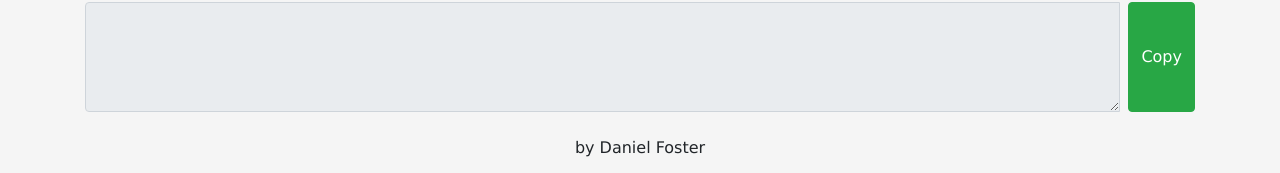
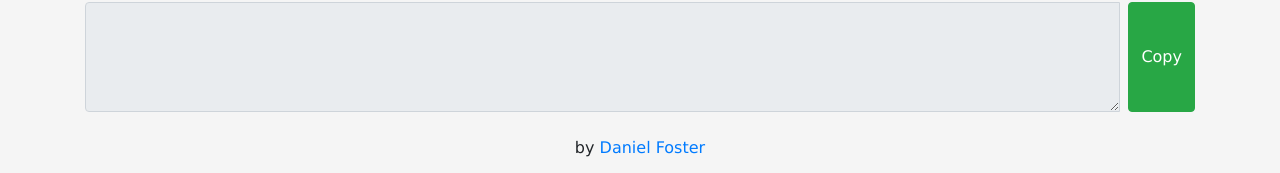
Before and after one commit to GilangPambudi/absence-generator, a plain HTML site: page index.html in a window 1280 px wide. Shown: the part 1012-1185 px from the top of the page. Drawn offline with nearby package versions, Linux system fonts and the light colour scheme; some packages are replaced by stand-ins of ours; a script that the page names is missing.

Commit message:
Added mail to in footer.

```diff
--- a/index.html
+++ b/index.html
@@ -122,7 +122,7 @@
 </body>
 
 <div class="text-center mt-4">
-    <p>by Daniel Foster </p>
+    <p>by <a href="mailto:danielfosterr1995@gmail.com">Daniel Foster</a></p>
 </div>
 
 </html>
```
